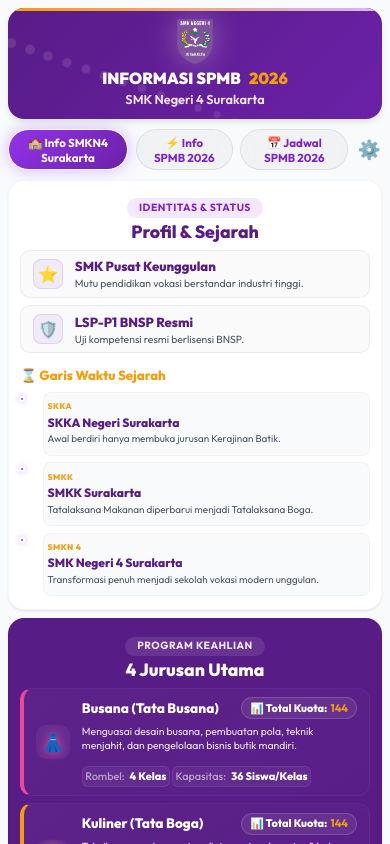
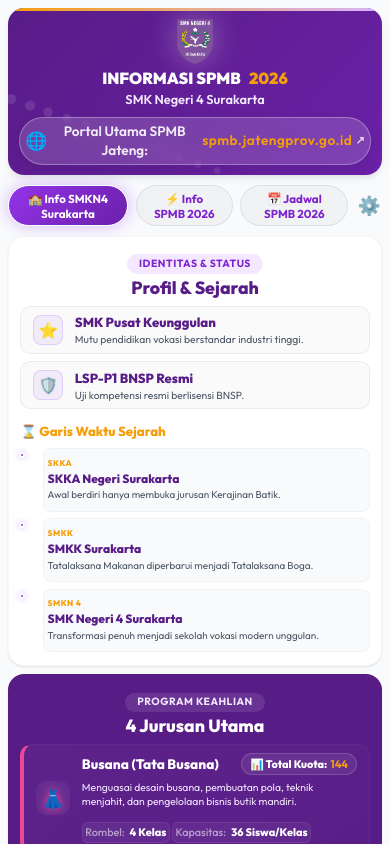
Before and after one commit to FFaaii-xl/SPMB26, a React (Vite) app: page / in a window 390 px wide. Shown: the top 844 px of the page. Built offline with nearby package versions, Linux system fonts and the light colour scheme.

Commit message:
feat: add portal ppdb shortcut button, fix mobile quota layout, and update README

```diff
--- a/src/components/HeroSection.jsx
+++ b/src/components/HeroSection.jsx
@@ -55,6 +55,25 @@
           {sekolah.nama}
         </motion.h2>
 
+        <motion.div
+          className="hero-portal-link"
+          initial={{ opacity: 0, y: 20 }}
+          animate={{ opacity: 1, y: 0 }}
+          transition={{ delay: 0.6 }}
+        >
+          <a
+            href="https://spmb.jatengprov.go.id"
+            target="_blank"
+            rel="noreferrer"
+            className="portal-link-btn"
+          >
+            <span className="portal-icon">🌐</span>
+            <span className="portal-text-light">Portal Utama SPMB Jateng:</span>
+            <span className="portal-text-bold">spmb.jatengprov.go.id</span>
+            <span className="portal-arrow">↗</span>
+          </a>
+        </motion.div>
+
         <motion.p
           className="hero-dasar"
           initial={{ opacity: 0 }}
--- a/src/index.css
+++ b/src/index.css
@@ -262,6 +262,49 @@
   font-size: 0.9rem;
   font-weight: 600;
   color: var(--brand-100);
+}
+
+.portal-link-btn {
+  display: inline-flex;
+  align-items: center;
+  gap: 0.5vw;
+  background: rgba(255, 255, 255, 0.15);
+  backdrop-filter: blur(10px);
+  border: 1px solid rgba(255, 255, 255, 0.3);
+  padding: 0.5vh 1.2vw;
+  border-radius: 30px;
+  color: var(--white);
+  text-decoration: none;
+  font-size: 0.85rem;
+  font-weight: 600;
+  margin-top: 0.5vh;
+  transition: all 0.3s ease;
+  box-shadow: 0 4px 15px rgba(0,0,0,0.1);
+}
+
+.portal-link-btn:hover {
+  background: rgba(255, 255, 255, 0.25);
+  box-shadow: 0 6px 20px rgba(0,0,0,0.15);
+  transform: translateY(-1px);
+}
+
+.portal-icon {
+  font-size: 1.1rem;
+}
+
+.portal-text-light {
+  color: rgba(255, 255, 255, 0.9);
+}
+
+.portal-text-bold {
+  color: var(--accent-gold);
+  letter-spacing: 0.5px;
+}
+
+.portal-arrow {
+  font-size: 0.7rem;
+  opacity: 0.8;
+  margin-left: 0.3vw;
 }
 
 .hero-dasar { display: none; } /* Hide in compact mode */
@@ -2170,21 +2213,23 @@
   }
 
   .quota-chart-row {
-    flex-direction: column;
+    flex-direction: row;
     align-items: center;
-    gap: 0.5vh;
-    margin-bottom: 0;
+    justify-content: space-between;
+    gap: 2vw;
+    margin-bottom: 0.5vh;
   }
 
   .quota-title-side {
-    align-items: center;
-    text-align: center;
+    align-items: flex-start;
+    text-align: left;
+    flex: 1;
   }
 
   .chart-wrap {
-    width: 140px;
-    height: 140px;
-    min-height: 140px;
+    width: 165px;
+    height: 145px;
+    min-height: 145px;
     flex-shrink: 0;
   }
 
```
Also changed, not shown: 1 other file (tests, documents, lock files or other folders).
